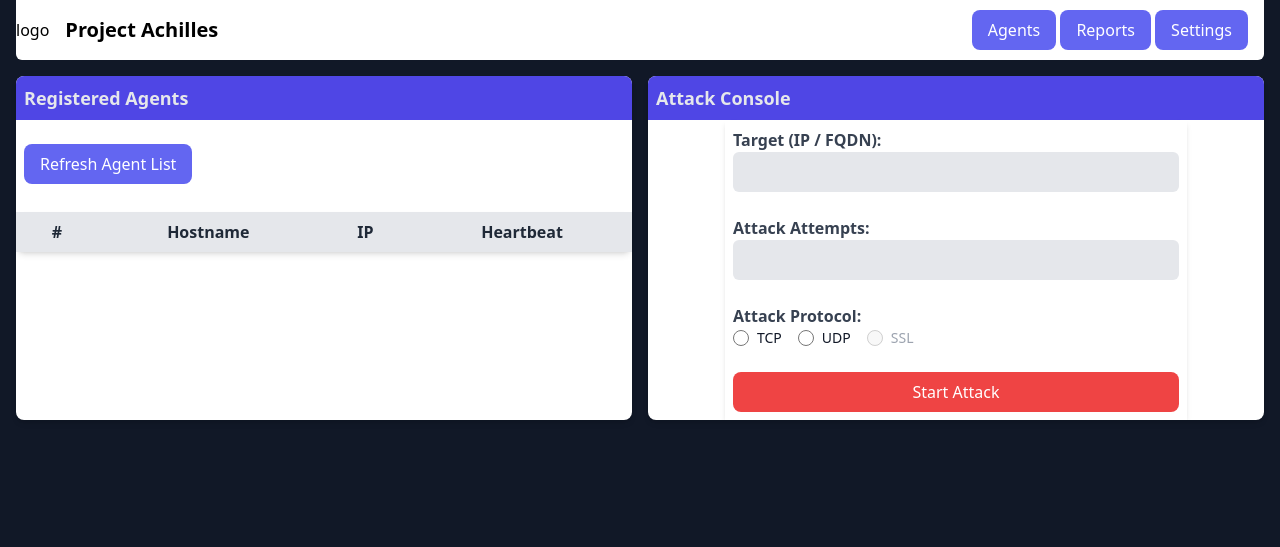
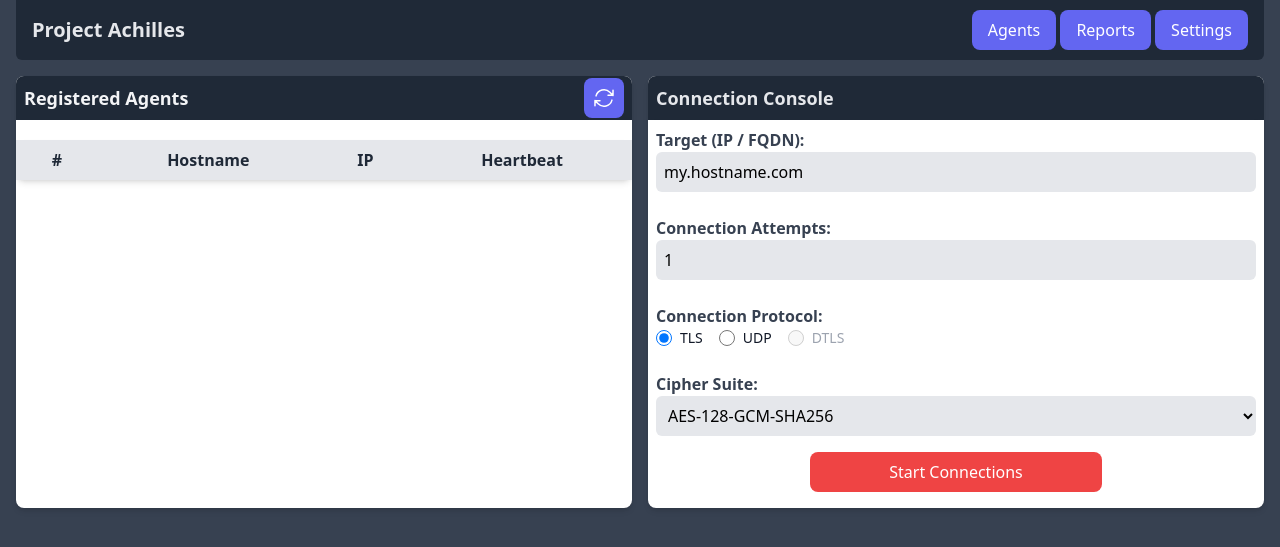
Before and after one commit to LooseDevGoose/Achilles, a Flask app: page / in a window 1280 px wide. Shown: the top 547 px of the page. Run offline with Flask 3, Linux system fonts and the light colour scheme; lists and menus that the app fills with data are empty; style sheets or scripts are compiled from the project's sources; some libraries are stand-ins or nearby versions.

Commit message:
Visual Improvements

```diff
--- a/Achilles/agent/agent.py
+++ b/Achilles/agent/agent.py
@@ -82,7 +82,7 @@ class AgentInstance:
                             print("Invalid data received, ignoring..")
                             if not self.COMMAND_CENTER:
                                 print(
-                                    "This is probably because you tried to initiate attacks without registering the command center first")
+                                    "This is probably because you tried to initiate connections without registering the command center first")
                             break
 
 
--- a/Achilles/gui/flask_main.py
+++ b/Achilles/gui/flask_main.py
@@ -41,6 +41,5 @@ def get_db_agents():
 def start_flask():
     app.run(debug=True)
 
-start_flask()
 #Dev command to apply tailwind changes
 #npx tailwindcss -i ./static/src/input.css -o ./static/dist/css/output.css --watch
--- a/Achilles/gui/templates/index.html
+++ b/Achilles/gui/templates/index.html
@@ -5,15 +5,16 @@
     <meta http-equiv="X-UA-Compatible" content="IE=edge">
     <meta name="viewport" content="width=device-width, initial-scale=1.0">
     <title>Project Achilles Command Center </title>
+    <script src="https://cdn.tailwindcss.com"></script>
     <link rel="stylesheet" href="{{url_for('static',filename='dist/css/output.css')}}">
 </head>
-<body class="bg-gray-900">
+<body class="bg-gray-700">
     <!-- Header-->
-    <div class="bg-white rounded-b-md flex items-center justify-between mx-4">
+    <div class="bg-gray-800 rounded-b-md flex items-center justify-between mx-4 ">
         <!--Logo / Text-->
         <div class="flex flex-row items-center">
-              <h1 class="">logo </h1>
-              <label class="p-4 font-bold text-xl">Project Achilles </label>
+              <!--<h1 class="">Logo</h1>-->
+              <label class="p-4 font-bold text-xl text-gray-200">Project Achilles </label>
         </div>
 
             <!--Flexbox for menu items-->
@@ -27,18 +28,29 @@
     </div>
 
    <!--Cards-->
-    <div class="flex space-x-4 m-4">
+    <div class="flex space-x-4 m-4 min-h-full">
         <!--Agents-->
         <div class="bg-white rounded-lg shadow-md  w-2/4 overflow-hidden">
-            <h2 class="text-lg font-bold text-gray-200 bg-indigo-600 p-2">Registered Agents</h2>
+            <div class="flex bg-gray-800 items-center justify-between">
 
-            <div class="flex mt-4 gap-x-4 p-2">
+            <h2 class="text-lg font-bold text-gray-100 p-2">Registered Agents</h2>
 
-                <form action="/get-agents" method="post">
-                    <button name="getAgentsbutton" type="submit" class="bg-indigo-500 hover:bg-indigo-600 text-white font-medium py-2 px-4 rounded-lg" >Refresh Agent List</button>
-                </form>
+
+            <form action="/get-agents" method="post">
+
+                <button name="getAgentsbutton" type="submit" class="bg-indigo-500 hover:bg-indigo-600 text-white font-medium p-2 rounded-lg mr-2 " >
+                    <svg xmlns="http://www.w3.org/2000/svg" fill="none" viewBox="0 0 24 24" stroke-width="1.5" stroke="currentColor" class="w-6 h-6">
+                        <path stroke-linecap="round" stroke-linejoin="round" d="M16.023 9.348h4.992v-.001M2.985 19.644v-4.992m0 0h4.992m-4.993 0 3.181 3.183a8.25 8.25 0 0 0 13.803-3.7M4.031 9.865a8.25 8.25 0 0 1 13.803-3.7l3.181 3.182m0-4.991v4.99" />
+                      </svg>
+
+                </button>
+            </form>
 
             </div>
+
+
+
+
 
             <table class="w-full rounded-lg shadow-md mt-5 mx-auto ">
                 <thead>
@@ -47,6 +59,8 @@
                     <th class="px-4 py-2">Hostname</th>
                     <th class="px-4 py-2">IP</th>
                     <th class="px-4 py-2">Heartbeat</th>
+
+
                     </tr>
                 </thead>
                 <tbody>
@@ -66,47 +80,60 @@
                 </tbody>
                 </table>
         </div>
-        <!--Attack Console-->
+        <!--Connection Console-->
          <div class="bg-white rounded-lg shadow-md  w-2/4 overflow-hidden ">
-            <h2 class="text-lg font-bold text-gray-200 bg-indigo-600 p-2">Attack Console</h2>
-            <div class="flex flex-col w-3/4 shadow-md  mx-auto">
+            <h2 class="text-lg font-bold text-gray-200 bg-gray-800 p-2">Connection Console</h2>
+            <div class="flex flex-col  shadow-md ">
 
                 <!--Target Field-->
                 <div class="rounded-md p-2 w-full" >
                     <label class="block text-gray-700 font-bold" for="target">Target (IP / FQDN):</label>
-                    <input class=" p-2 rounded-md block w-full bg-gray-200" id="target" required>
+                    <input class=" p-2 rounded-md block w-full bg-gray-200" id="target" value="my.hostname.com" required>
                     </div>
 
                 <div class="p-2 mt-2 rounded-md  w-full" >
-                    <label class="block text-gray-700 font-bold" for="target">Attack Attempts:</label>
-                    <input class=" p-2 rounded-md block w-full bg-gray-200" id="target" required>
+                    <label class="block text-gray-700 font-bold" for="target">Connection Attempts:</label>
+                    <input class=" p-2 rounded-md block w-full bg-gray-200" id="target" type="number" value="1"  required>
                 </div>
 
                 <div class="p-2 mt-2">
                     <label class="block text-gray-700 font-bold" for="target">
-                        Attack Protocol:
+                        Connection Protocol:
                     </label>
 
                     <div class="flex ">
                         <div class="flex items-center mr-4">
-                            <input id="inline-radio" type="radio" value="" name="inline-radio-group" class="w-4 h-4 text-blue-600 bg-gray-100 border-gray-300 focus:ring-blue-500 dark:focus:ring-blue-600 dark:ring-offset-gray-800 focus:ring-2 dark:bg-gray-700 dark:border-gray-600">
-                            <label for="inline-radio" class="ml-2 text-sm font-medium text-gray-900 ">TCP</label>
+                            <input id="inline-2-radio" type="radio" value="" checked="true" name="inline-radio-group" class="w-4 h-4 text-blue-600 bg-gray-100 border-gray-300 focus:ring-blue-500 dark:focus:ring-blue-600 dark:ring-offset-gray-800 focus:ring-2 dark:bg-gray-700 dark:border-gray-600">
+                            <label for="inline-2-radio" class="ml-2 text-sm font-medium text-gray-900 ">TLS</label>
                         </div>
                         <div class="flex items-center mr-4">
-                            <input id="inline-2-radio" type="radio" value="" name="inline-radio-group" class="w-4 h-4 text-blue-600 bg-gray-100 border-gray-300 focus:ring-blue-500 dark:focus:ring-blue-600 dark:ring-offset-gray-800 focus:ring-2 dark:bg-gray-700 dark:border-gray-600">
-                            <label for="inline-2-radio" class="ml-2 text-sm font-medium text-gray-900 ">UDP</label>
+                            <input id="inline-radio" type="radio" value="" name="inline-radio-group" class="w-4 h-4 text-blue-600 bg-gray-100 border-gray-300 focus:ring-blue-500 dark:focus:ring-blue-600 dark:ring-offset-gray-800 focus:ring-2 dark:bg-gray-700 dark:border-gray-600">
+                            <label for="inline-radio" class="ml-2 text-sm font-medium text-gray-900 ">UDP</label>
                         </div>
                         <div class="flex items-center">
                             <input disabled id="inline-disabled-radio" type="radio" value="" name="inline-radio-group" class="w-4 h-4 text-blue-600 bg-gray-100 border-gray-300 focus:ring-blue-500 dark:focus:ring-blue-600 dark:ring-offset-gray-800 focus:ring-2 dark:bg-gray-700 dark:border-gray-600">
-                            <label for="inline-disabled-radio" class="ml-2 text-sm font-medium text-gray-400 ">SSL</label>
+                            <label for="inline-disabled-radio" class="ml-2 text-sm font-medium text-gray-400 ">DTLS</label>
                         </div>
                     </div>
                 </div>
 
+                <div class="p-2 mt-2">
+                    <label class="block text-gray-700 font-bold" for="target">
+                        Cipher Suite:
+                    </label>
+                    <select class="p-2 rounded-md block w-full bg-gray-200" id="target" required>
+                        <option value="1">AES-128-GCM-SHA256</option>
+                        <option value="2">AES-256-GCM-SHA384</option>
+                        <option value="3">ECDHE-RSA-AES128-GCM-SHA256</option>
+                        <option value="4">ECDHE-RSA-AES256-GCM-SHA384</option>
+                    </select>
 
 
-            <div class="p-2 mt-2">
-                  <button name="attackButton" type="submit" class="bg-red-500 hover:bg-red-600 text-white font-medium py-2 px-4 rounded-lg w-full" >Start Attack</button>
+
+
+
+            <div class="p-2 mt-2 flex justify-center">
+                  <button name="connectButton" type="submit" class="bg-red-500 hover:bg-red-600 text-white font-medium py-2 px-4 rounded-lg w-2/4" >Start Connections</button>
             </div>
 
             </div>
```
Also changed, not shown: Achilles/main.py (+4 -4 lines).
